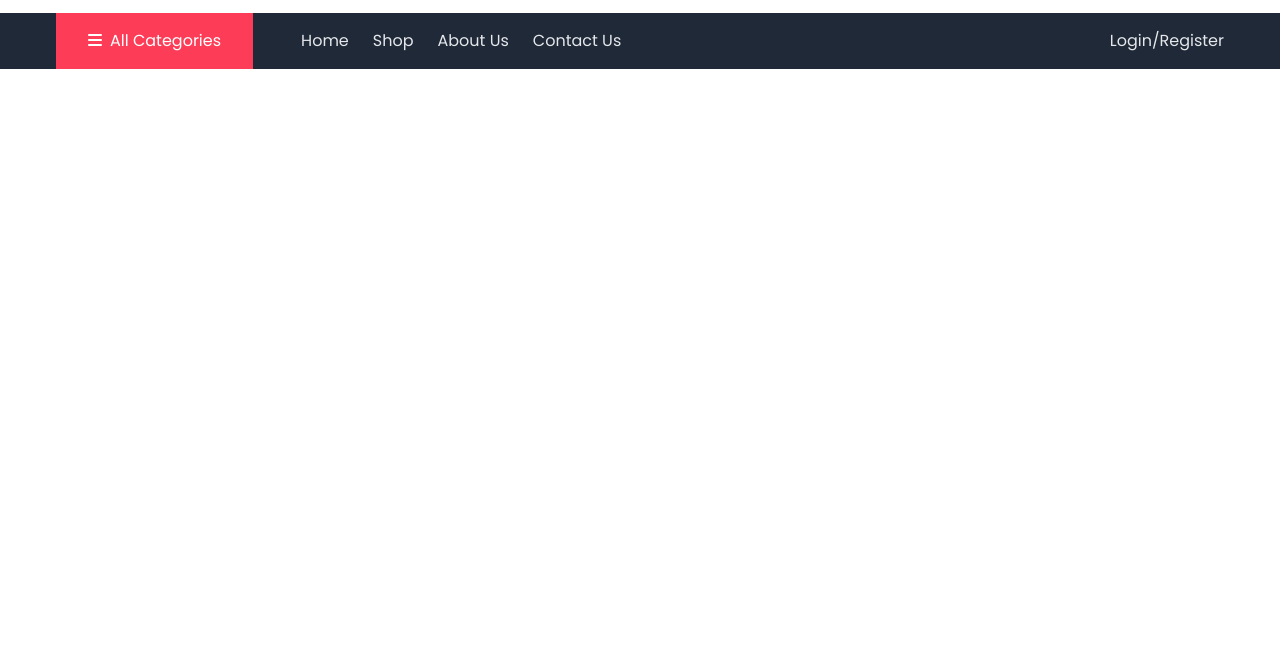
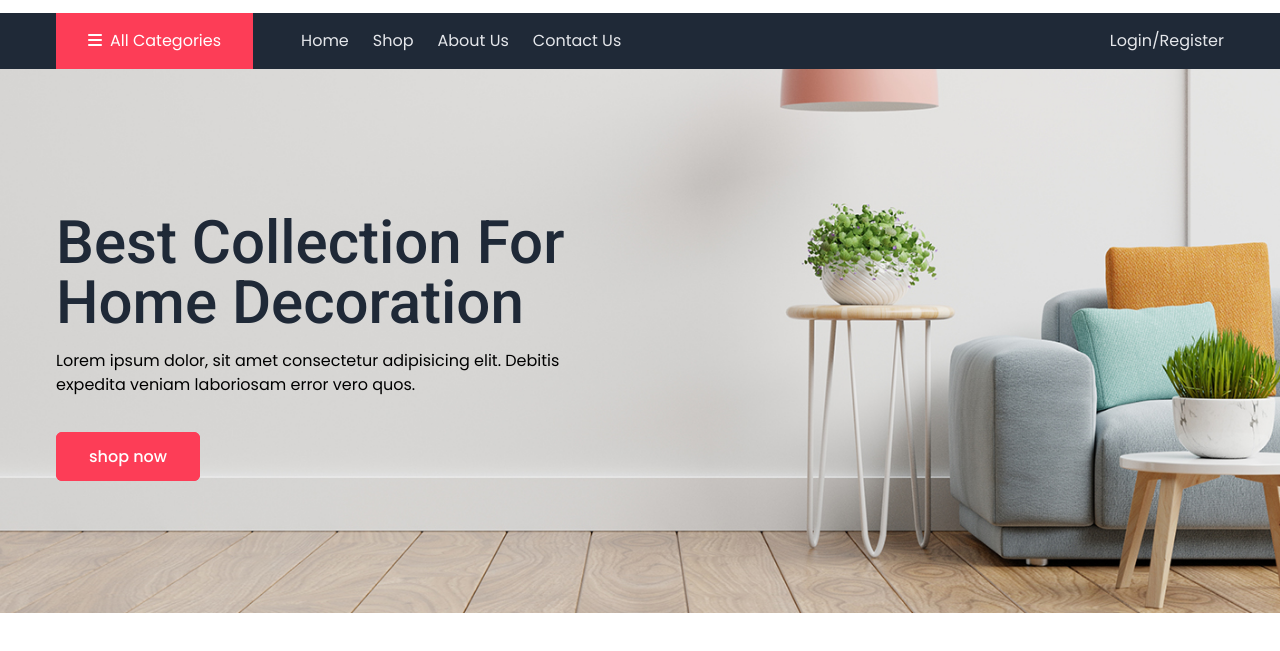
Before and after one commit to ProgrammerShipon/rafcart-market, a website: page dist/index.html in a window 1280 px wide. Shown: the part 69-720 px from the top of the page. Drawn offline with Linux system fonts and the light colour scheme.

Commit message:
Bannar Design Compilite

```diff
--- a/dist/index.html
+++ b/dist/index.html
@@ -202,5 +202,32 @@
       </div>
     </nav>
     <!-- navbar end -->
+
+    <!-- banner start -->
+    <div
+      class="bg-cover bg-no-repeat bg-center py-36"
+      style="background-image: url('./images/banner-bg.jpg')"
+    >
+      <div class="container">
+        <h1 class="text-6xl text-gray-800 font-medium mb-4 capitalize">
+          best collection for <br />
+          home decoration
+        </h1>
+        <p>
+          Lorem ipsum dolor, sit amet consectetur adipisicing elit. Debitis
+          <br />
+          expedita veniam laboriosam error vero quos.
+        </p>
+        <div class="mt-12">
+          <a
+            href="#"
+            class="bg-primary border border-primary text-white px-8 py-3 font-medium rounded-md hover:text-primary hover:bg-transparent transition"
+          >
+            shop now
+          </a>
+        </div>
+      </div>
+    </div>
+    <!-- banner end -->
   </body>
 </html>
```
Also changed, not shown: dist/style.css.
